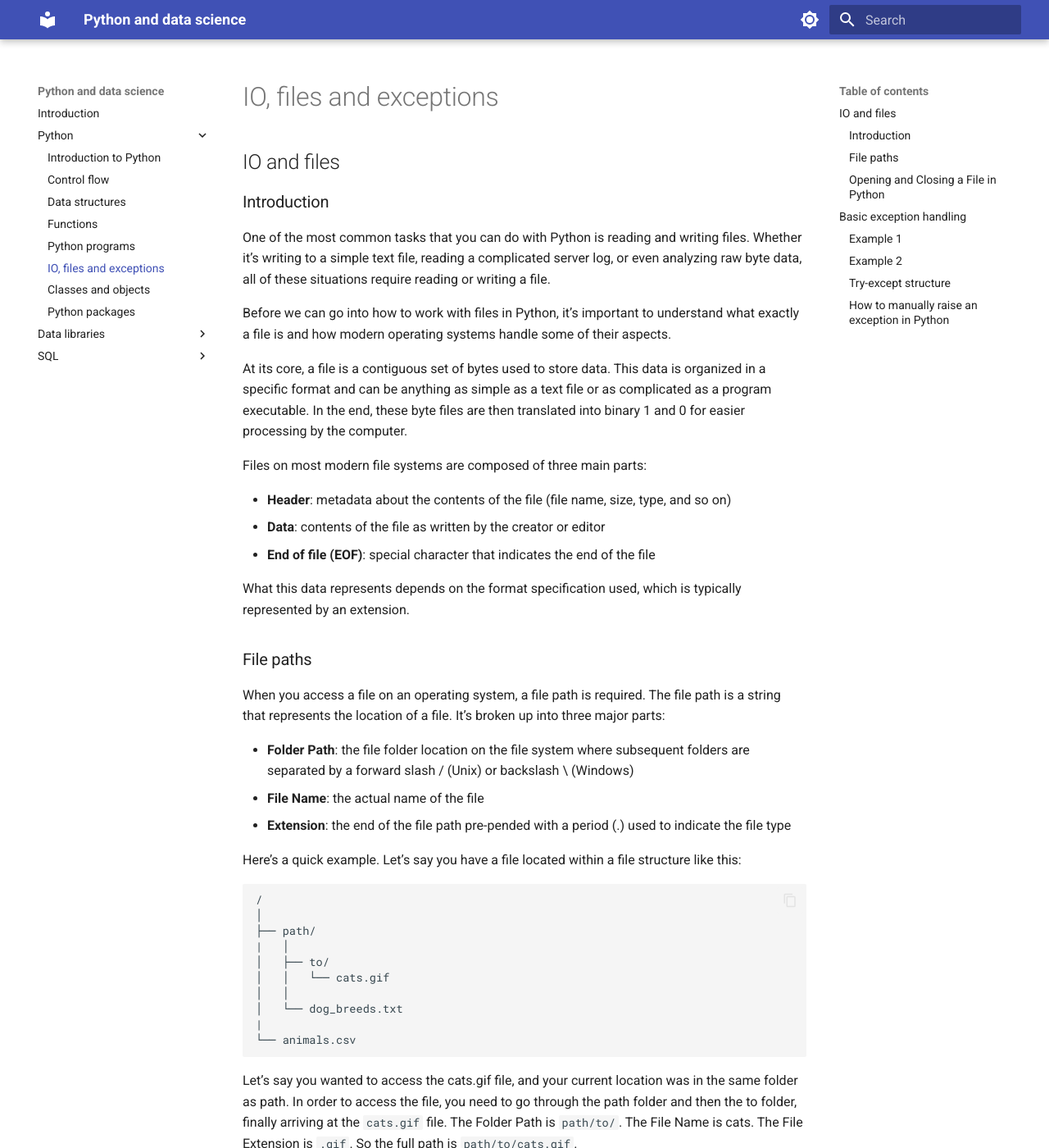
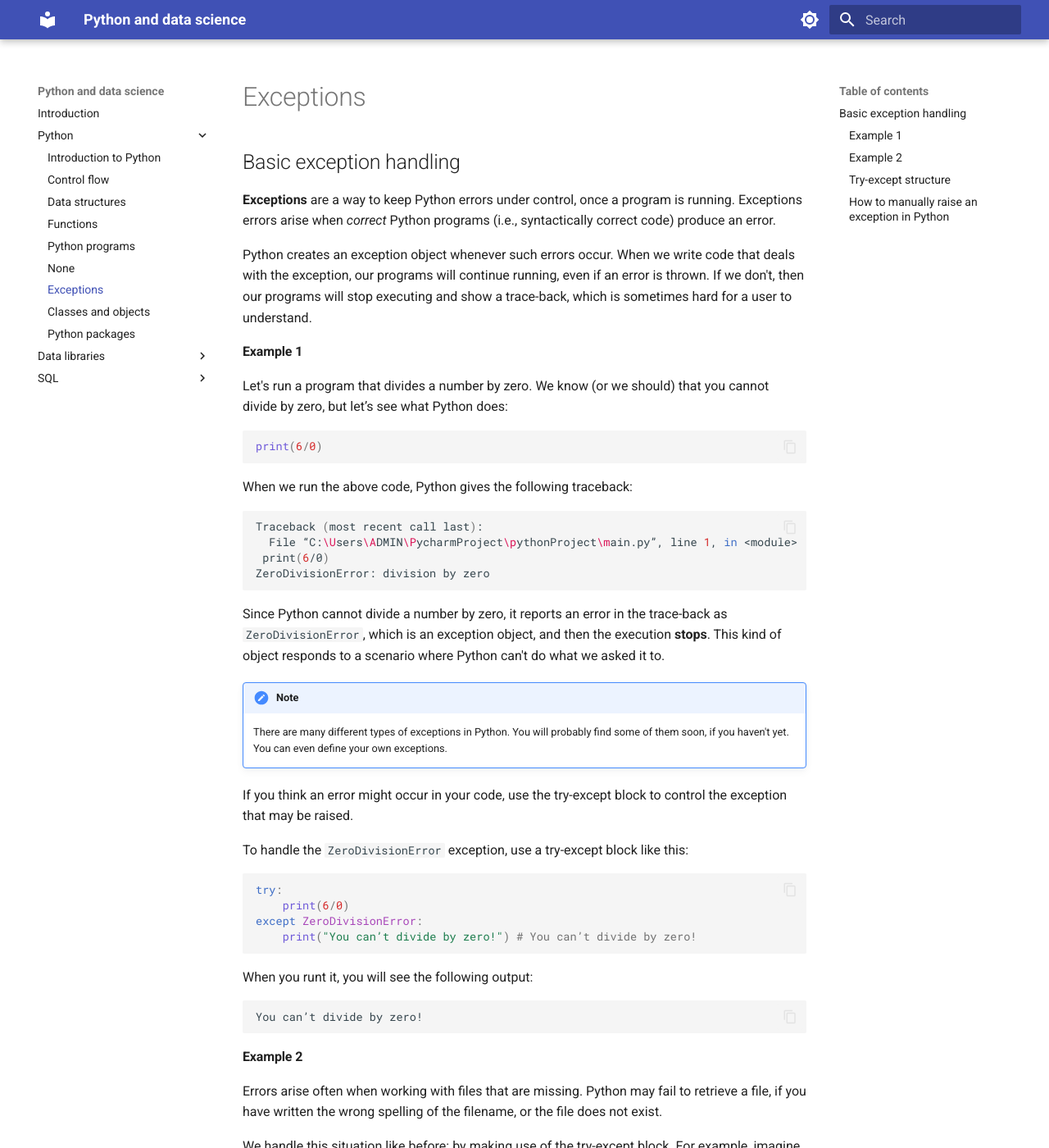
Before and after one commit to gerardpc/python-course, an MkDocs documentation site: the page built from docs/programming/python/exceptions.md, in a window 1280 px wide and 1400 px high. Shown: the whole window at 82% size. Built offline with MkDocs 1.6.1 and Material for MkDocs 9.7.7, drawn with Linux system fonts in a browser that asks for light colours; some of the changed text lies outside the part shown.

Commit message:
Separate files from exceptions and add JSONs.

````diff
--- a/docs/programming/python/io_exceptions.md
+++ b/docs/programming/python/exceptions.md
@@ -1,122 +1,4 @@
-# IO, files and exceptions
-
-## IO and files
-
-### Introduction
-
-One of the most common tasks that you can do with Python is reading and writing files.
-Whether it’s writing to a simple text file, reading a complicated server log, or even analyzing raw
-byte data, all of these situations require reading or writing a file.
-
-Before we can go into how to work with files in Python, it’s important to understand what exactly a
-file is and how modern operating systems handle some of their aspects.
-
-At its core, a file is a contiguous set of bytes used to store data. This data is organized
-in a specific format and can be anything as simple as a text file or as complicated as a
-program executable. In the end, these byte files are then translated into binary 1 and 0 for
-easier processing by the computer.
-
-Files on most modern file systems are composed of three main parts:
-
-- **Header**: metadata about the contents of the file (file name, size, type, and so on)
-- **Data**: contents of the file as written by the creator or editor
-- **End of file (EOF)**: special character that indicates the end of the file
-
-What this data represents depends on the format specification used, which is typically represented by an extension.
-
-### File paths
-
-When you access a file on an operating system, a file path is required. The file path is a string
-that represents the location of a file. It’s broken up into three major parts:
-
-- **Folder Path**: the file folder location on the file system where subsequent folders are separated
-  by a forward slash / (Unix) or backslash \ (Windows)
-- **File Name**: the actual name of the file
-- **Extension**: the end of the file path pre-pended with a period (.) used to indicate the file type
-
-Here’s a quick example. Let’s say you have a file located within a file structure like this:
-
-    /
-    │
-    ├── path/
-    |   │
-    │   ├── to/
-    │   │   └── cats.gif
-    │   │
-    │   └── dog_breeds.txt
-    |
-    └── animals.csv
-
-Let’s say you wanted to access the cats.gif file, and your current location was in the same folder as path.
-In order to access the file, you need to go through the path folder and then the to folder, finally
-arriving at the `cats.gif` file. The Folder Path is `path/to/`. The File Name is cats. The File
-Extension is `.gif`. So the full path is `path/to/cats.gif`.
-
-### Opening and Closing a File in Python
-
-When you want to work with a file, the first thing to do is to open it. This is done by invoking
-the `open()` built-in function. `open()` has a single required argument that is the path to the file.
-`open()` has a single return, the file object. Once we are done with the file, we need to close it:
-
-```python
-file = open('dog_breeds.txt')
-# do something with file
-file.close()
-```
-
-It’s important to remember that it’s your responsibility to close the file! This is why it's always
-recommended to use the `with` statement when dealing with files:
-
-```python
-with open('dog_breeds.txt') as reader:
-    # Further file processing goes here
-    ...
-```
-
-When the `with` statement is finished, everything goes back to normal (and we don't need to remember
-to close anything).
-
-When opening a file, we are (directly or indirectly) using one of the different modes provided by Python.
-The most commonly used modes are the following:
-
-- `r`: Open for reading (default mode if nothing is specified)
-- `w`: Open for writing, truncating (overwriting) the file first
-- `a`: Open for writing, appending to the end of the file
-- `rb` or `wb`: Open in binary mode (read/write using byte data)
-
-Reading example:
-
-```python
-with open('dog_breeds.txt', 'r') as file:
-    # Read & print the entire file
-    print(file.read())
-
-# Output
-Pug
-Jack Russell Terrier
-English Springer Spaniel
-German Shepherd
-Staffordshire Bull Terrier
-Cavalier King Charles Spaniel
-Golden Retriever
-West Highland White Terrier
-Boxer
-Border Terrier
-```
-
-Writing example:
-```python
-with open('dog_breeds_reversed.txt', 'w') as file:
-    # Write the dog breeds to the file in reversed order
-    for line in reversed(file):
-        file.write(line)
-```
-
-Appending example:
-```python
-with open("test.txt", "a") as file:
-    file.write("appended text")
-```
+# Exceptions
 
 ## Basic exception handling
 
--- a/mkdocs.yml
+++ b/mkdocs.yml
@@ -58,7 +58,8 @@
     - 'programming/python/data_structures.md'
     - 'programming/python/functions.md'
     - 'programming/python/python_programs.md'
-    - 'programming/python/io_exceptions.md'
+    - 'programming/python/io.md'
+    - 'programming/python/exceptions.md'
     - 'programming/python/classes.md'
     - 'programming/python/python_packages.md'
   - 'Data libraries':
````
Also changed, not shown: docs/programming/python/io_files.md (added, +201 -0 lines).
